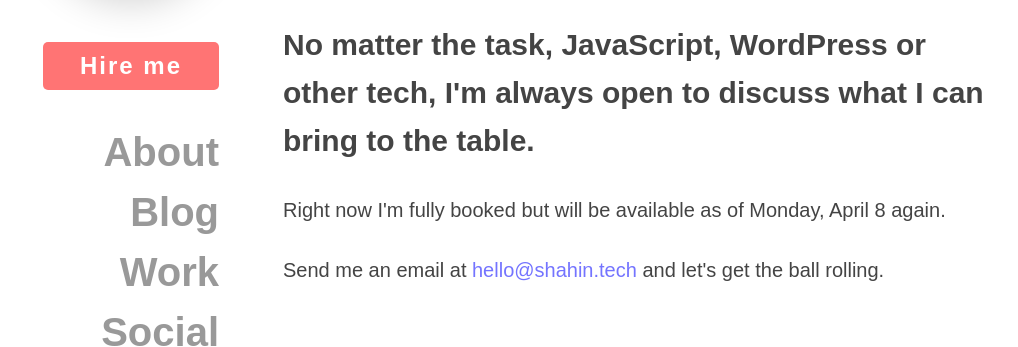
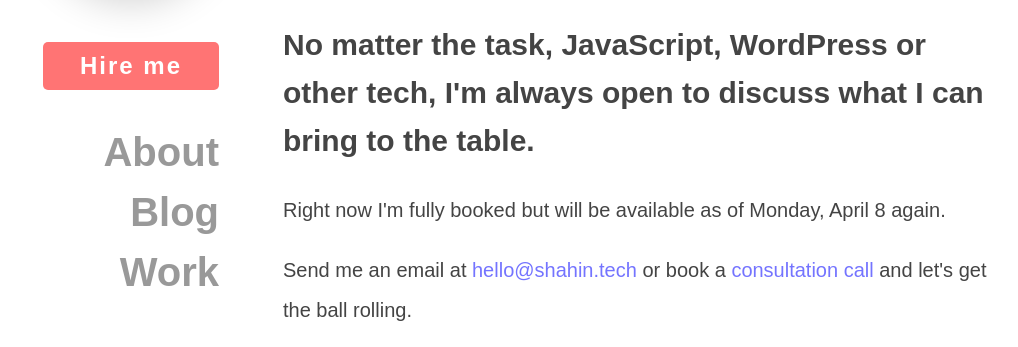
Before and after one commit to shahin8r/shahin.tech, a Gatsby site: page /hire in a window 1280 px wide. Shown: the part 259-606 px from the top of the page, without its empty margins (107-1125 px from the left). Built offline with nearby package versions, Linux system fonts and the light colour scheme; Gatsby itself is replaced by a stand-in of ours.

Commit message:
removed social page and added calendly consultation call link to hire page

```diff
--- a/src/components/Menu.js
+++ b/src/components/Menu.js
@@ -40,7 +40,6 @@ export default () => (
       <Link activeClassName="active" to="/"><MenuItem>About</MenuItem></Link>
       <Link activeClassName="active" to="/blog" getProps={partiallyActive('active')}><MenuItem>Blog</MenuItem></Link>
       <Link activeClassName="active" to="/work"><MenuItem>Work</MenuItem></Link>
-      <Link activeClassName="active" to="/social"><MenuItem>Social</MenuItem></Link>
     </Menu>
 
     <SocialIcons />
--- a/src/pages/hire.js
+++ b/src/pages/hire.js
@@ -10,6 +10,6 @@ export default () => (
 
       <p>Right now I'm fully booked but will be available as of {Availibility()} again.</p>
 
-      <p>Send me an email at <a href="mailto:hello@shahin.tech?subject=Let us do some awesome work together!">hello@shahin.tech</a> and let's get the ball rolling.</p>
+      <p>Send me an email at <a href="mailto:hello@shahin.tech?subject=Let us do some awesome work together!">hello@shahin.tech</a> or book a <a href="https://calendly.com/shahin-tech/30min">consultation call</a> and let's get the ball rolling.</p>
   </Layout>
 )
```
Also changed, not shown: src/pages/social.js (deleted, +0 -8 lines).
